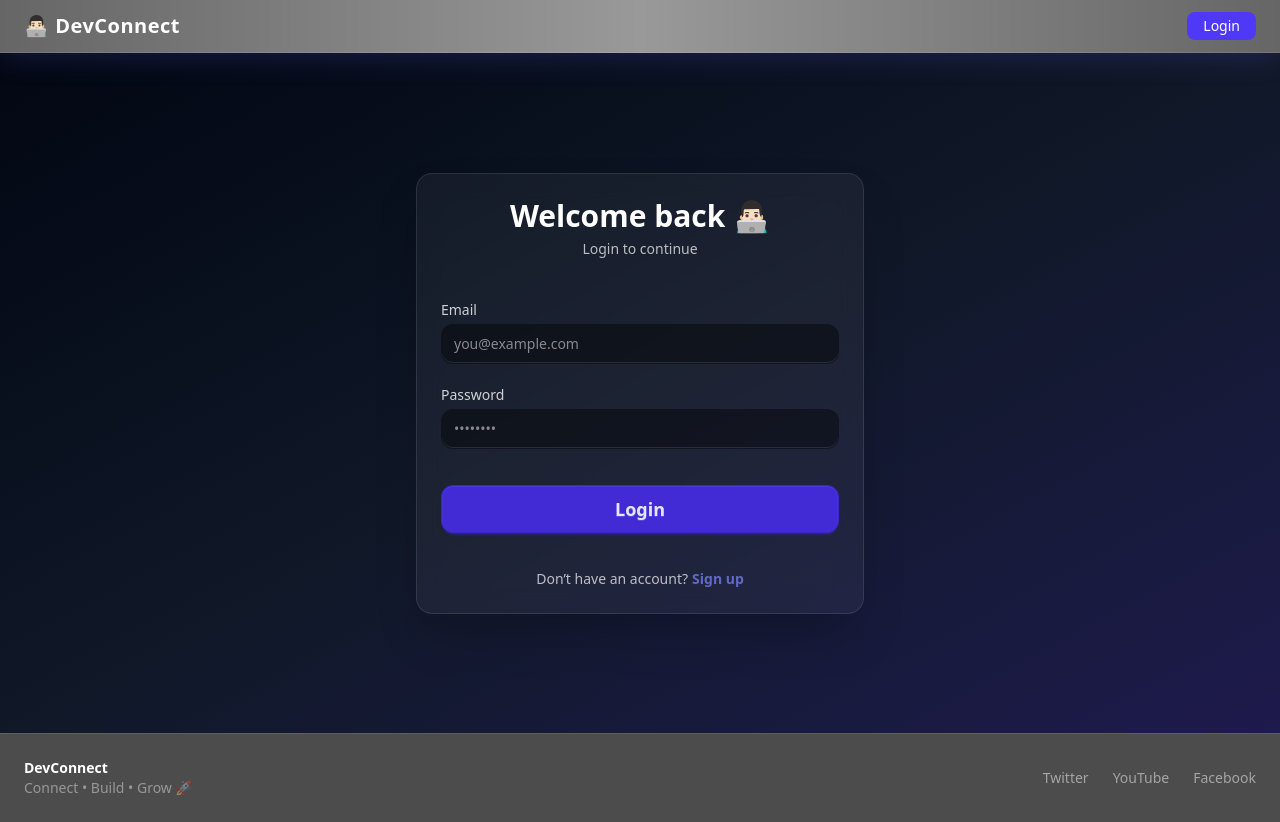
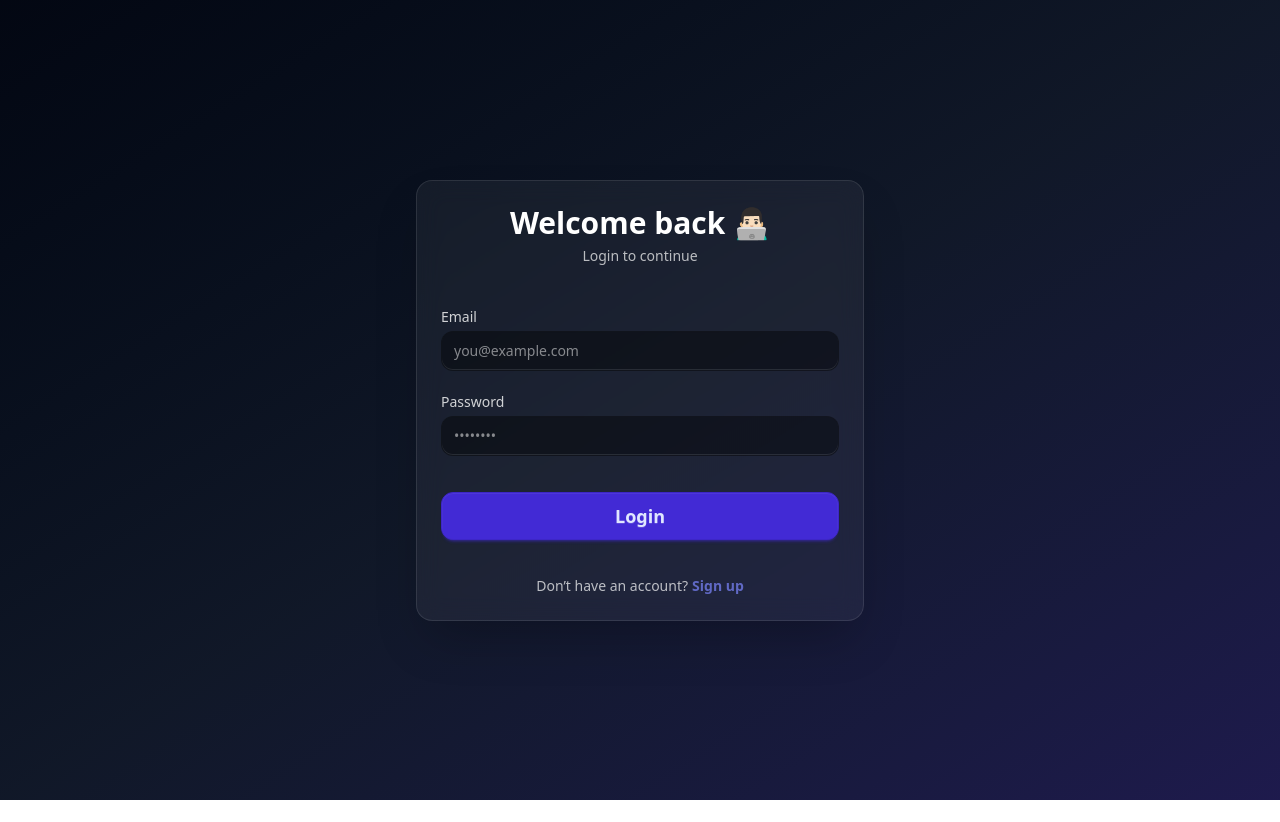
Before and after one commit to Anas2604-web/DevConnect-frontend, a React (Vite) app: page /login in a window 1280 px wide. After the commit the page ends 800 px from the top, so only its background shows below. Built offline with nearby package versions, Linux system fonts and the light colour scheme; no server answers.

Commit message:
fixed navbar and footer on login page and improved ux

```diff
--- a/src/components/Body.jsx
+++ b/src/components/Body.jsx
@@ -11,6 +11,8 @@
   const dispatch = useDispatch();
   const navigate = useNavigate();
   const location = useLocation();
+
+  const isLoginPage = location.pathname === "/login";
 
   const user = useSelector((store) => store.user);
 
@@ -42,11 +44,11 @@
 
   return (
     <div className="min-h-screen flex flex-col">
-      <Navbar />
+      {!isLoginPage && <Navbar />}
       <main className="flex-1">
         <Outlet />
       </main>
-      <Footer />
+       {!isLoginPage && <Footer />}
     </div>
   );
 };
--- a/src/components/Login.jsx
+++ b/src/components/Login.jsx
@@ -49,7 +49,7 @@
   };
 
   return (
-    <div className="min-h-[85vh] flex justify-center items-center
+    <div className="min-h-screen flex justify-center items-center
       bg-gradient-to-br from-gray-950 via-gray-900 to-indigo-950 px-4 py-10">
 
       <div className="card w-full max-w-md bg-white/5 backdrop-blur-md
```
